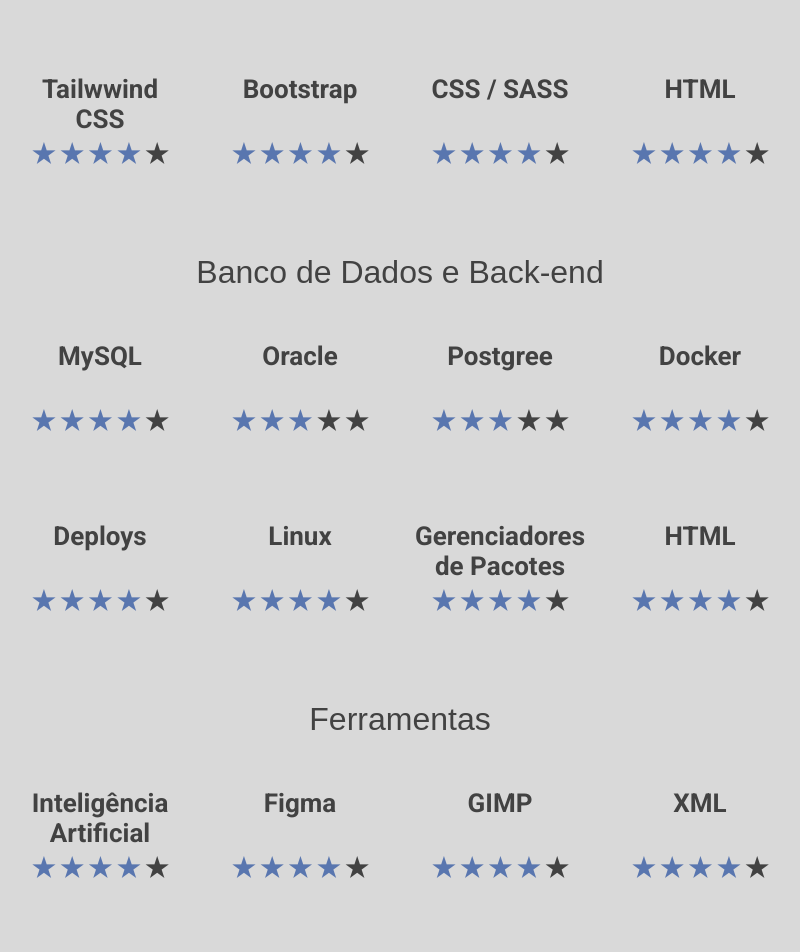
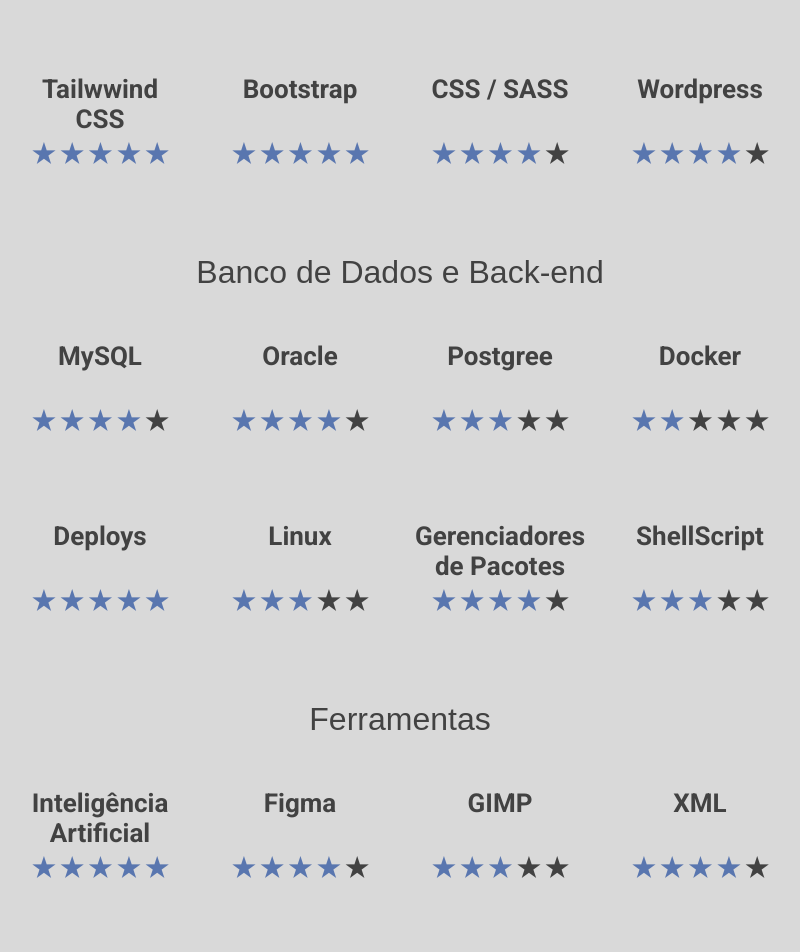
Before and after one commit to renanberton/portfolio, a React (Create React App) app: page / in a window 1280 px wide. Shown: the part 1880-2832 px from the top of the page, without its empty margins (240-1040 px from the left). Built offline with nearby package versions, Linux system fonts and the light colour scheme; a web font is replaced by a local one.

Commit message:
Ajuste de tecnologias

```diff
--- a/src/pages/About/About.js
+++ b/src/pages/About/About.js
@@ -25,35 +25,35 @@
      { name: 'React', rating: 4 },
      { name: 'Spring-boot', rating: 3 },
      { name: 'Laravel', rating: 3 },
+     { name: 'Django', rating: 4 },
+     { name: 'Tailwwind CSS', rating: 5 },
+     { name: 'Bootstrap', rating: 5 },
+     { name: 'CSS / SASS', rating: 4 },
      { name: 'Wordpress', rating: 4 },
-     { name: 'Tailwwind CSS', rating: 4 },
-     { name: 'Bootstrap', rating: 4 },
-     { name: 'CSS / SASS', rating: 4 },
-     { name: 'HTML', rating: 4 },
    ];
 
    const skillsBackEnd = [
      { name: 'MySQL', rating: 4 },
-     { name: 'Oracle', rating: 3 },
+     { name: 'Oracle', rating: 4 },
      { name: 'Postgree', rating: 3 },
-     { name: 'Docker', rating: 4 },
-     { name: 'Deploys', rating: 4 },
-     { name: 'Linux', rating: 4 },
+     { name: 'Docker', rating: 2 },
+     { name: 'Deploys', rating: 5 },
+     { name: 'Linux', rating: 3 },
      { name: 'Gerenciadores de Pacotes', rating: 4 },
-     { name: 'HTML', rating: 4 },
+     { name: 'ShellScript', rating: 3 },
    ];
 
    const skillsTools = [
-     { name: 'Inteligência Artificial', rating: 4 },
+     { name: 'Inteligência Artificial', rating: 5 },
      { name: 'Figma', rating: 4 },
-     { name: 'GIMP', rating: 4 },
+     { name: 'GIMP', rating: 3 },
      { name: 'XML', rating: 4 },
-     { name: 'JSON', rating: 4 },
-     { name: 'Git / GitHub', rating: 4 },
+     { name: 'JSON', rating: 5 },
+     { name: 'Git / GitHub', rating: 5 },
      { name: 'SVN', rating: 4 },
      { name: 'Postman', rating: 4 },
-     { name: 'Selenium', rating: 4 },
-     { name: 'Junit', rating: 4 },
+     { name: 'Selenium', rating: 2 },
+     { name: 'Junit', rating: 2 },
      { name: 'JIRA', rating: 4 },
      { name: 'Trello', rating: 4 },
    ];
```
